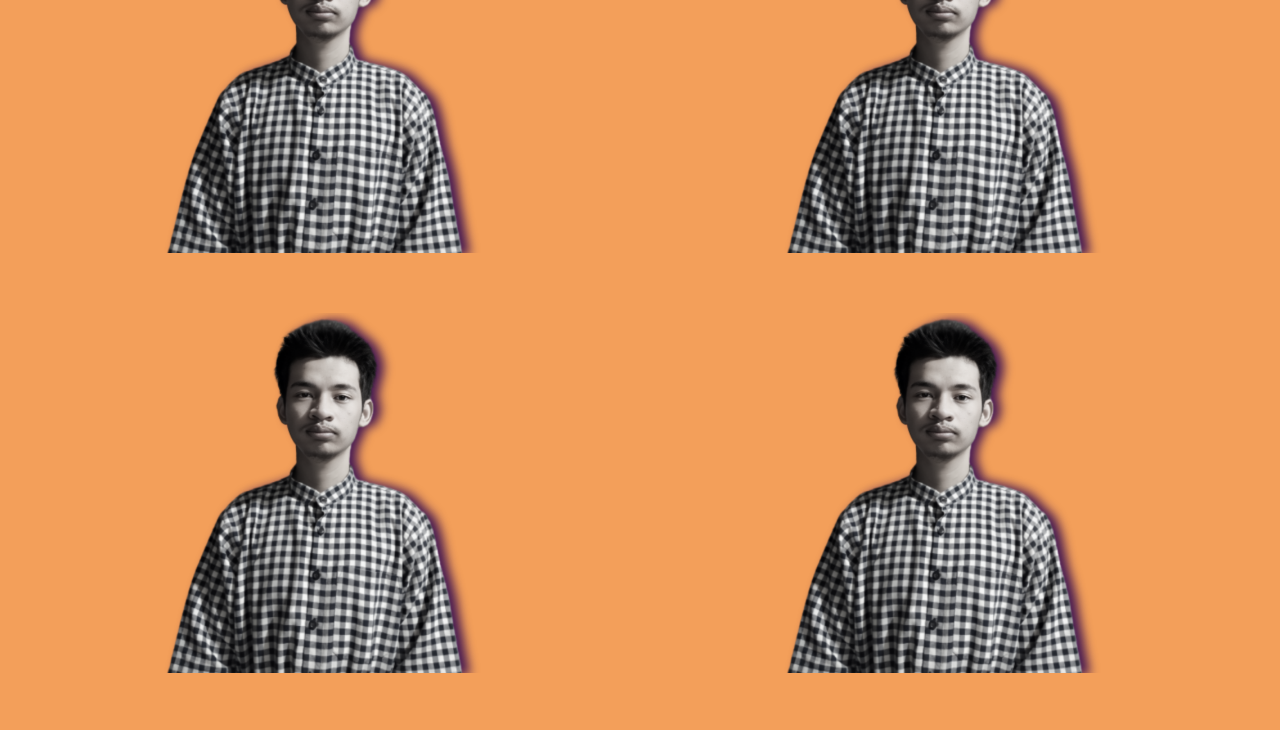
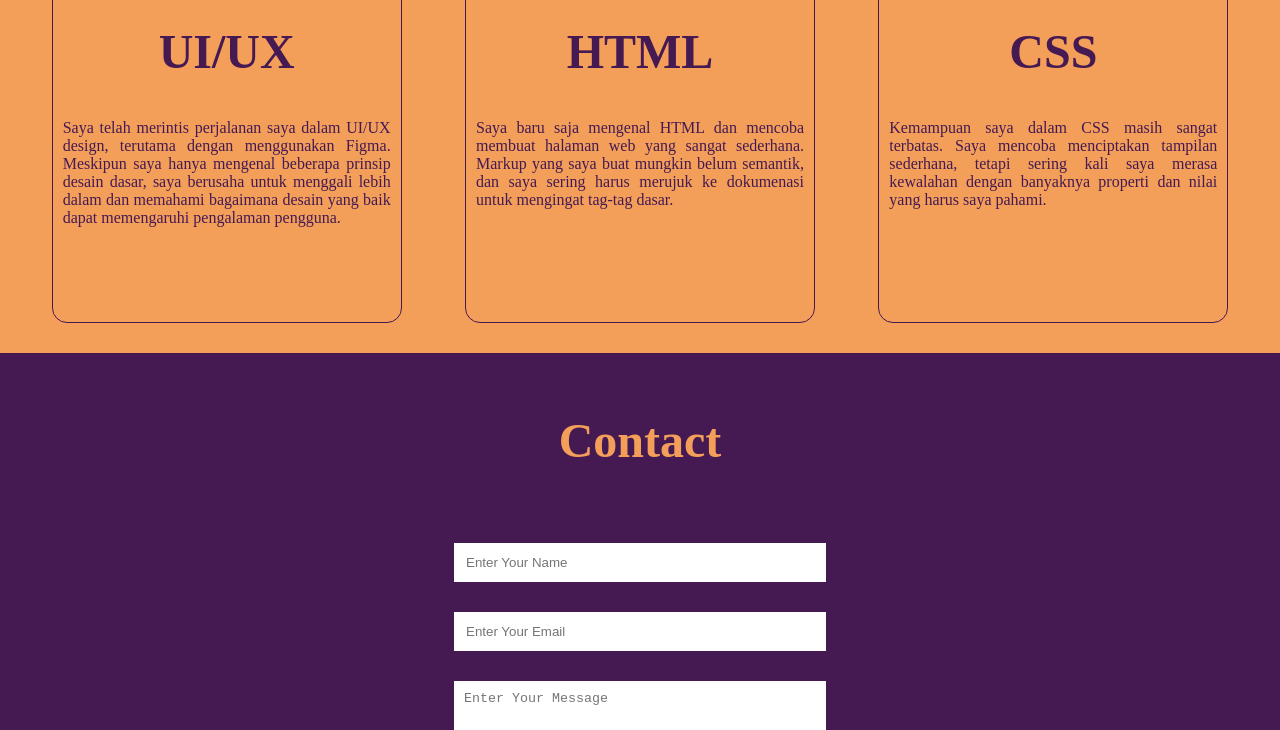
Before and after one commit to Aljuando1011/webprofile_aljuando, a plain HTML site: page index.html in a window 1280 px wide. Shown: the part 1818-2548 px from the top of the page. Drawn offline with Linux system fonts and the light colour scheme.

Commit message:
portfolio

```diff
--- a/index.html
+++ b/index.html
@@ -13,7 +13,6 @@
         <ul>
             <li><a href="#home">Home</a></li>
             <li><a href="#about">About Me</a></li>
-            <li><a href="#portfolio">Portfolio</a></li>
             <li><a href="#skills">Skills</a></li>
             <li><a href="#contact">Contact Me</a></li>
         </ul>
@@ -36,18 +35,6 @@
                 <h2>ALJUANDO FIJAR</h2>
                 <p>Selamat datang di portfolio saya sebagai seorang Front-End Developer yang masih pemula! Saya adalah seseorang yang bersemangat untuk memahami dan mengembangkan dunia yang menarik ini. Dengan sedikit pengalaman yang saya miliki, saya telah bekerja keras untuk membangun website portfolio ini.</p>
             </div>
-        </div>
-    </section>
-
-    <section id="portfolio">
-        <h1 class="headings">Portfolio</h1>
-        <div class="gallery">
-            <img src="img.png" alt="">
-            <img src="img.png" alt="">
-            <img src="img.png" alt="">
-            <img src="img.png" alt="">
-            <img src="img.png" alt="">
-            <img src="img.png" alt="">
         </div>
     </section>
 
--- a/phone.css
+++ b/phone.css
@@ -15,11 +15,7 @@
     font-size: 1.5rem;
 }
 
-/* portfolio*/
-.gallery img{
-    width: 275px;
-    margin: 10px;
-}
+
 
 /*contact*/
 .input{
--- a/style.css
+++ b/style.css
@@ -127,33 +127,15 @@ body{
     margin-bottom: 20px;
 }
 
-/* Portfolio section */
-#portfolio{
-    display: flex;
-    flex-direction: column;
-    background-color: #F39F5A;
-    color: #451952;
-    align-items: center;
-    padding: 20px;
-}
-.gallery{
-    display: flex;
-    flex-wrap: wrap;
-    justify-content: space-around;
-    box-sizing: border-box;
-}
-.gallery img{
-    width: 360px;
-    margin: 30px;
-}
+
 
 /* skills */
 #skills{
     display: flex;
     flex-direction: column;
     padding: 20px;
-    background-color: #451952;
-    color: #F39F5A;
+    background-color: #F39F5A;
+    color: #451952;
 }
 .row{
     display: flex;
@@ -166,21 +148,21 @@ body{
     flex-direction: column;
     width: 350px;
     height: 450px;
-    border: 1px solid #F39F5A;
+    border: 1px solid #451952;
     margin: 10px;
     align-items: center;
     text-align: justify;
     padding: 10px;
     border-radius: 15px;
-    background: linear-gradient(to top, #F39F5A 50%, #451952 50%);
+    background: linear-gradient(to top, #451952 50%, #F39F5A 50%);
     background-size: 100% 200%;
     transition: all .8s;
 }
 .box:hover{
     background-position: left bottom;
-    color: #451952;
+    color: #F39F5A;
     border: none;
-    box-shadow: 0 0 20px #F39F5A;
+    box-shadow: 0 0 20px #451952;
 }
 .box img{
     width: 80px;
@@ -194,8 +176,8 @@ body{
     display: flex;
     flex-direction: column;
     box-sizing: border-box;
-    background-color: #F39F5A;
-    color: #451952;
+    background-color: #451952;
+    color: #F39F5A;
     padding: 20px;
 }
 .form{
@@ -224,10 +206,10 @@ body{
     margin: 40px;
     border: none;
     outline: none;
-    background-color: #451952;
-    color: #F39F5A;
+    background-color: #F39F5A;
+    color: #451952;
 }
 #send:hover{
     cursor: pointer;
-    box-shadow: 0 0  10px #451952;
+    box-shadow: 0 0  10px #F39F5A;
 }
```
